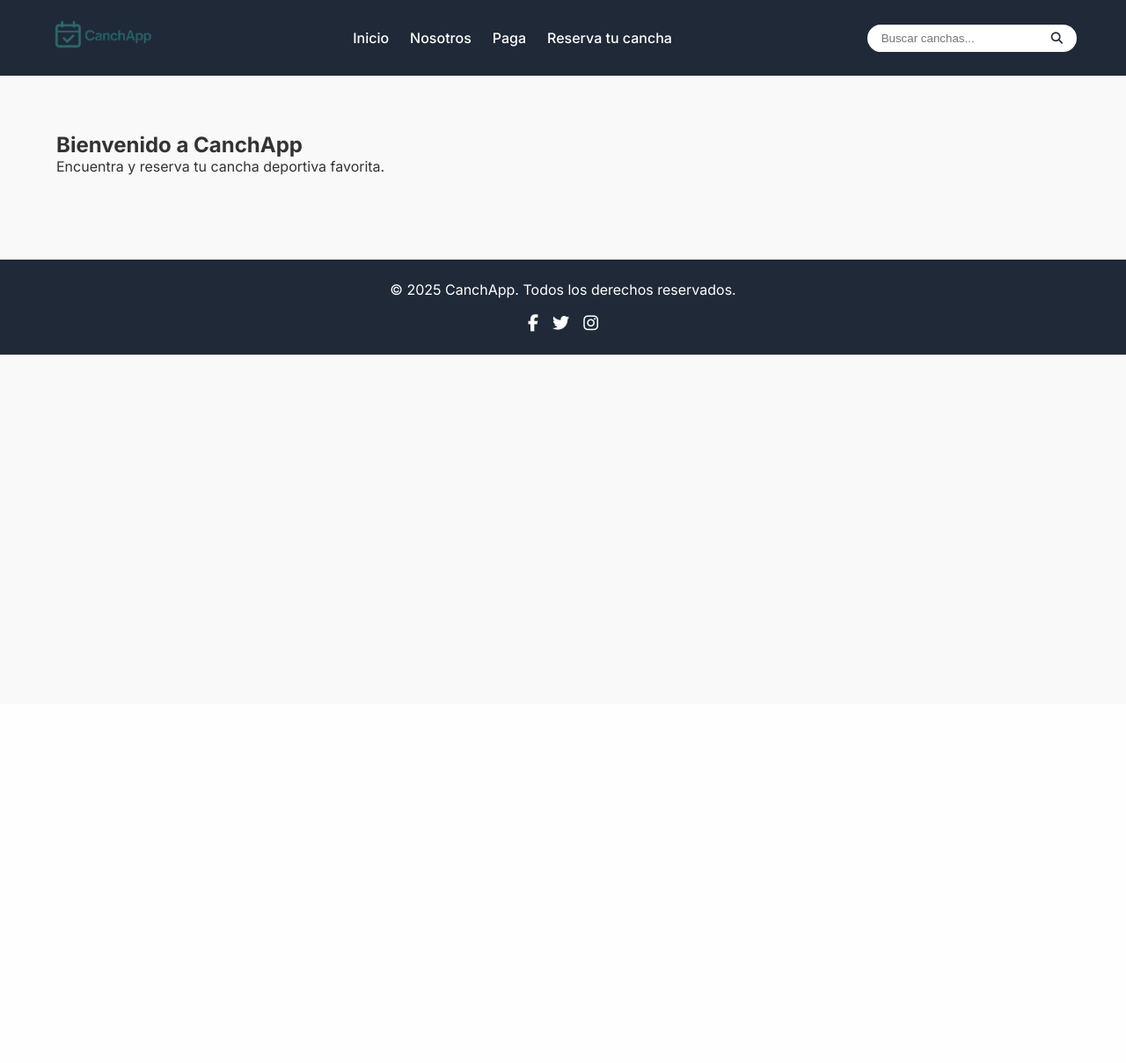
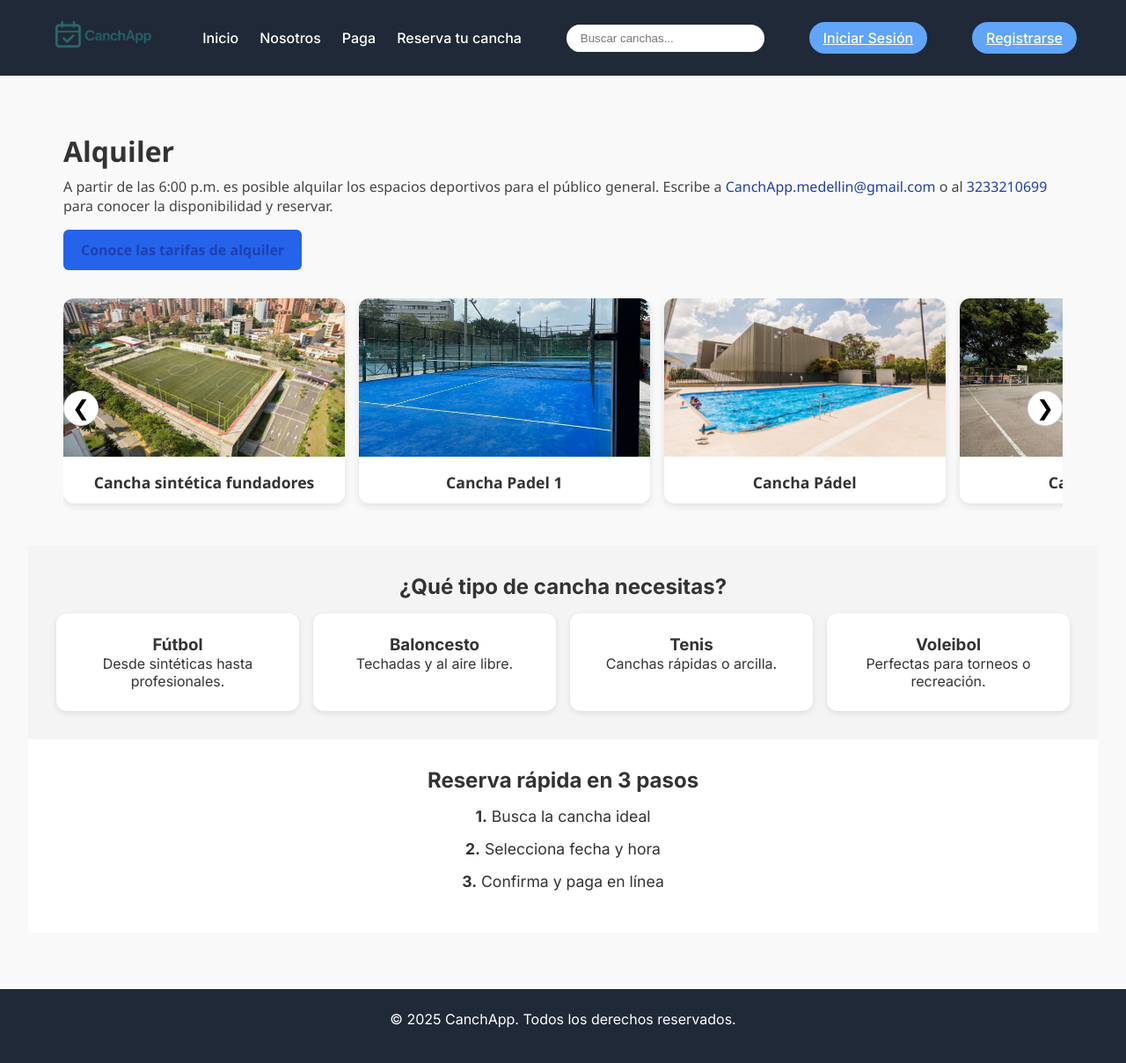
Before and after one commit to DilanOrozco/PROYECTO-DJANGO, a Django app: page / in a window 1280 px wide. Shown: the whole page at 88% size. Before the commit the page ends 403 px from the top, so only its background shows below. Run offline with Django 5.2, Linux system fonts and the light colour scheme.

Commit message:
stylos btns

```diff
--- a/gestion/templates/base.html
+++ b/gestion/templates/base.html
@@ -10,21 +10,9 @@
     <link rel="preconnect" href="https://fonts.gstatic.com" crossorigin>
     <link href="https://fonts.googleapis.com/css2?family=Inter:ital,opsz,wght@0,14..32,100..900;1,14..32,100..900&display=swap" rel="stylesheet">
     <link rel="stylesheet" href="{% static 'css/estilos.css' %}">
+
 </head>
 
-<body>
-    {% load static %}
-
-<!DOCTYPE html>
-<html lang="es">
-<head>
-  <meta charset="UTF-8" />
-  <meta name="viewport" content="width=device-width, initial-scale=1.0" />
-  <title>CanchApp - Reserva tu cancha</title>
-  <link rel="stylesheet" href="{% static 'css/styles.css' %}" />
-  <!-- Íconos -->
-  <link rel="stylesheet" href="https://cdnjs.cloudflare.com/ajax/libs/font-awesome/6.5.0/css/all.min.css">
-</head>
 <body>
 
     <!-- HEADER MODERNO -->
@@ -50,13 +38,24 @@
         <input type="text" name="q" placeholder="Buscar canchas..." value="{{ request.GET.q }}">
         <button type="submit"><i class="fas fa-search"></i></button>
         </form>
+
+        <!-- Autenticación -->
+        {% if user.is_authenticated %}
+        <div class="welcome-message">
+            Bienvenido, {{ user.first_name|default:user.username }} 👋
+        </div>
+        {% else %}
+        <a href="#" class="btn">Iniciar Sesión</a>
+        <a href="#" class="btn">Registrarse</a>
+        {% endif %}
     </div>
 </header>
+
 
     <!-- CONTENIDO PRINCIPAL -->
     <main class="main-content">
         {% block content %}
-        <!-- Aquí va el contenido dinámico de cada vista -->
+
         {% endblock %}
     </main>
 
@@ -71,11 +70,7 @@
         </ul>
         </div>
     </footer>
-
+    <script src="https://cdn.jsdelivr.net/npm/bootstrap@5.3.7/dist/js/bootstrap.bundle.min.js" integrity="sha384-ndDqU0Gzau9qJ1lfW4pNLlhNTkCfHzAVBReH9diLvGRem5+R9g2FzA8ZGN954O5Q" crossorigin="anonymous"></script>
+    <script src="{% static 'js/app.js' %}"></script>
 </body>
 </html>
-
-    <script src="{% static 'js/app.js' %}"></script>
-</body>
-
-</html>
--- a/gestion/templates/index.html
+++ b/gestion/templates/index.html
@@ -1,11 +1,100 @@
 {% extends 'base.html' %}
 {% load static %}
 {% block content %}
-    <main class="main-content">
-        <!-- Contenido dinámico irá aquí -->
-        <section class="placeholder">
-        <h1>Bienvenido a CanchApp</h1>
-        <p>Encuentra y reserva tu cancha deportiva favorita.</p>
-        </section>
-    </main>
+<link rel="stylesheet" href="{% static 'css/index.css' %}">
+    <section class="alquiler-section">
+    <div class="alquiler-header">
+        <h2>Alquiler</h2>
+        <p>
+        A partir de las 6:00 p.m. es posible alquilar los espacios deportivos para el público general.
+        Escribe a <a href="mailto:espaciosdeportivos.medellin@upb.edu.co">CanchApp.medellin@gmail.com</a> o al
+        <a href="tel:+573233210699">3233210699</a> para conocer la disponibilidad y reservar.
+        </p>
+        <a href="#" class="btn-tarifas">Conoce las tarifas de alquiler</a>
+    </div>
+
+    <div class="carousel-wrapper">
+        <button class="carousel-nav prev">&#10094;</button>
+        <div class="carousel-track">
+        <div class="card">
+            <img src="../../static/img/canchasintetica1.jpg" alt="Cancha sintética fundadores" />
+            <h3>Cancha sintética fundadores</h3>
+        </div>
+        <div class="card">
+            <img src="../../static/img/padel1.jpeg" alt="" />
+            <h3>Cancha Padel 1</h3>
+        </div>
+        <div class="card">
+            <img src="../../static/img/pisicna1.jpg" alt="Cancha Pádel" />
+            <h3>Cancha Pádel</h3>
+        </div>
+                <div class="card">
+            <img src="../../static/img/Placa1.JPG" alt="Cancha Pádel" />
+            <h3>Cancha Pádel</h3>
+        </div>
+                <div class="card">
+            <img src="../../static/img/sintética2.JPG" alt="Cancha Pádel" />
+            <h3>Cancha Pádel</h3>
+        </div>
+                <div class="card">
+            <img src="../../static/img/tenis1.JPG" alt="Cancha Pádel" />
+            <h3>Cancha Pádel</h3>
+        </div>
+        <button class="carousel-nav next">&#10095;</button>
+    </div>
+</section>
+
+    <!-- Sección adicional: Tipos de Canchas -->
+    <section class="types-section">
+    <h2>¿Qué tipo de cancha necesitas?</h2>
+    <div class="types-grid">
+        <div class="type-card">
+        <i class="fas fa-futbol"></i>
+        <h3>Fútbol</h3>
+        <p>Desde sintéticas hasta profesionales.</p>
+        </div>
+        <div class="type-card">
+        <i class="fas fa-basketball-ball"></i>
+        <h3>Baloncesto</h3>
+        <p>Techadas y al aire libre.</p>
+        </div>
+        <div class="type-card">
+        <i class="fas fa-table-tennis"></i>
+        <h3>Tenis</h3>
+        <p>Canchas rápidas o arcilla.</p>
+        </div>
+        <div class="type-card">
+        <i class="fas fa-volleyball-ball"></i>
+        <h3>Voleibol</h3>
+        <p>Perfectas para torneos o recreación.</p>
+        </div>
+    </div>
+    </section>
+
+    <!-- Sección adicional: Pasos -->
+    <section class="steps-section">
+    <h2>Reserva rápida en 3 pasos</h2>
+    <ol class="steps-list">
+        <li><strong>1.</strong> Busca la cancha ideal</li>
+        <li><strong>2.</strong> Selecciona fecha y hora</li>
+        <li><strong>3.</strong> Confirma y paga en línea</li>
+    </ol>
+
+</section>
+<script>
+
+    const track = document.querySelector(".carousel-track");
+    const prevBtn = document.querySelector(".carousel-nav.prev");
+    const nextBtn = document.querySelector(".carousel-nav.next");
+
+    prevBtn.addEventListener("click", () => {
+        track.scrollBy({ left: -300, behavior: 'smooth' });
+    });
+
+    nextBtn.addEventListener("click", () => {
+        track.scrollBy({ left: 300, behavior: 'smooth' });
+    });
+
+
+</script>
 {% endblock %}
--- a/static/css/estilos.css
+++ b/static/css/estilos.css
@@ -10,6 +10,12 @@ body {
     background-color: #f9f9f9;
     color: #333;
     }
+html, body {
+    height: 100%;
+    margin: 0;
+    display: flex;
+    flex-direction: column;
+}
 
 /* CONTAINERS */
 .container {
@@ -54,6 +60,18 @@ body {
     color: #60a5fa;
 }
 
+
+/* BUTTONS */
+.btn {
+    background-color: #60a5fa;
+    color: white;
+    padding: 0.5rem 1rem;
+    border: none;
+    border-radius: 25px;
+    cursor: pointer;
+    font-weight: 500;
+    transition: background-color 0.3s, transform 0.2s;
+}
 /* SEARCH FORM */
 .search-form {
     display: flex;
@@ -83,8 +101,17 @@ body {
 }
 
 /* MAIN */
+.welcome-message {
+    margin-left: 1rem;
+    font-weight: bold;
+    color: #2563eb;
+}
+
+
+/* MAIN para que ocupe el 100% de la pantalla y el footer se vea abajo */
 .main-content {
     padding: 2rem ;
+    flex: 1;
 }
 
 /* FOOTER */
--- /dev/null
+++ b/static/css/index.css
@@ -0,0 +1,150 @@
+/* ==== Tipos de Canchas ==== */
+    .types-section {
+    background-color: #f4f4f4;
+    padding: 2rem;
+    text-align: center;
+    }
+
+    .types-grid {
+    display: grid;
+    grid-template-columns: repeat(auto-fit, minmax(180px, 1fr));
+    gap: 1rem;
+    margin-top: 1rem;
+    }
+
+    .type-card {
+    background-color: white;
+    padding: 1.5rem;
+    border-radius: 12px;
+    box-shadow: 0 2px 6px rgba(0,0,0,0.1);
+    }
+
+    .type-card i {
+    font-size: 2rem;
+    color: #f97316;
+    margin-bottom: 0.5rem;
+    }
+
+    /* ==== Pasos ==== */
+    .steps-section {
+    background-color: #fff;
+    padding: 2rem;
+    text-align: center;
+    }
+
+    .steps-list {
+    list-style: none;
+    padding: 0;
+    margin-top: 1rem;
+    }
+
+    .steps-list li {
+    margin-bottom: 1rem;
+    font-size: 1.1rem;
+}
+
+
+
+
+
+/* ===== Estilos sección de alquiler ===== */
+    .alquiler-section {
+    padding: 2rem;
+    max-width: 1200px;
+    margin: auto;
+    font-family: 'Segoe UI', sans-serif;
+    }
+
+    .alquiler-header h2 {
+    font-size: 2rem;
+    margin-bottom: 0.5rem;
+    }
+
+    .alquiler-header p {
+    font-size: 1rem;
+    margin-bottom: 1rem;
+    color: #444;
+    }
+
+    .alquiler-header a {
+    color: #1e40af;
+    text-decoration: none;
+    }
+
+    .btn-tarifas {
+    display: inline-block;
+    background-color: #2563eb;
+    color: white;
+    padding: 0.75rem 1.25rem;
+    border-radius: 6px;
+    text-decoration: none;
+    font-weight: bold;
+    transition: background 0.3s ease;
+    }
+
+    .btn-tarifas:hover {
+    background-color: #1d4ed8;
+    }
+
+    /* ===== Carrusel horizontal ===== */
+    .carousel-wrapper {
+    position: relative;
+    margin-top: 2rem;
+    overflow: hidden;
+    }
+
+    .carousel-track {
+    display: flex;
+    gap: 1rem;
+    overflow-x: auto;
+    scroll-behavior: smooth;
+    padding-bottom: 1rem;
+    }
+
+    .card {
+    min-width: 280px;
+    background-color: #fff;
+    border-radius: 12px;
+    box-shadow: 0 3px 8px rgba(0,0,0,0.1);
+    overflow: hidden;
+    text-align: center;
+    flex-shrink: 0;
+    }
+
+    .card img {
+    width: 100%;
+    height: 180px;
+    object-fit: cover;
+    }
+
+    .card h3 {
+    margin: 0.75rem 0;
+    font-size: 1.1rem;
+    color: #333;
+    }
+
+    /* Flechas */
+    .carousel-nav {
+    position: absolute;
+    top: 50%;
+    transform: translateY(-50%);
+    background: white;
+    border: 1px solid #ddd;
+    border-radius: 50%;
+    font-size: 1.5rem;
+    width: 40px;
+    height: 40px;
+    cursor: pointer;
+    z-index: 5;
+    }
+
+    .carousel-nav.prev {
+    left: 0;
+    }
+
+    .carousel-nav.next {
+    right: 0;
+    }
+    .carousel-nav:hover {
+    background-color: #f3f4f6;
+    }
```
Also changed, not shown: db.sqlite3, static/img/Placa1.JPG (added), static/img/canchasintetica1.jpg (added), static/img/padel1.jpeg (added), static/img/pisicna1.jpg (added), static/img/sintética2.JPG (added), static/img/tenis1.JPG (added), 1 other file. Lines whose indentation alone changed are shown as unchanged.
